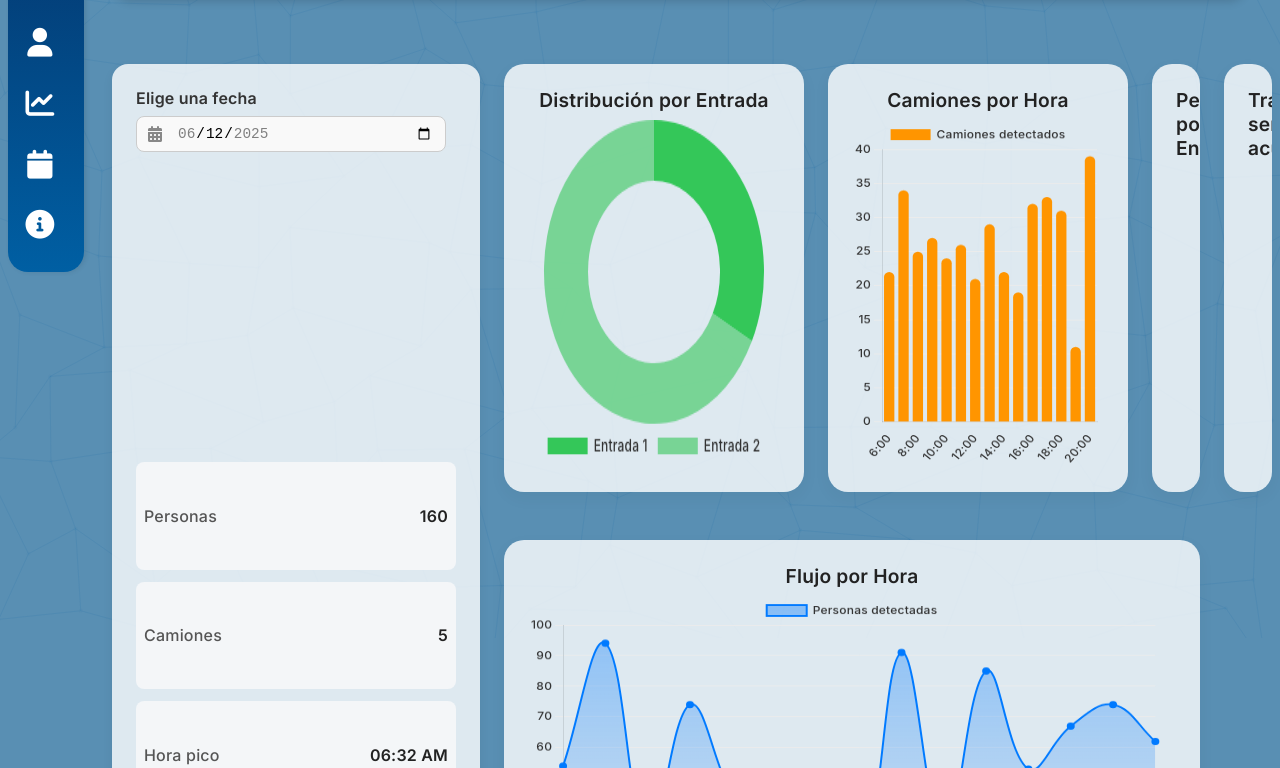
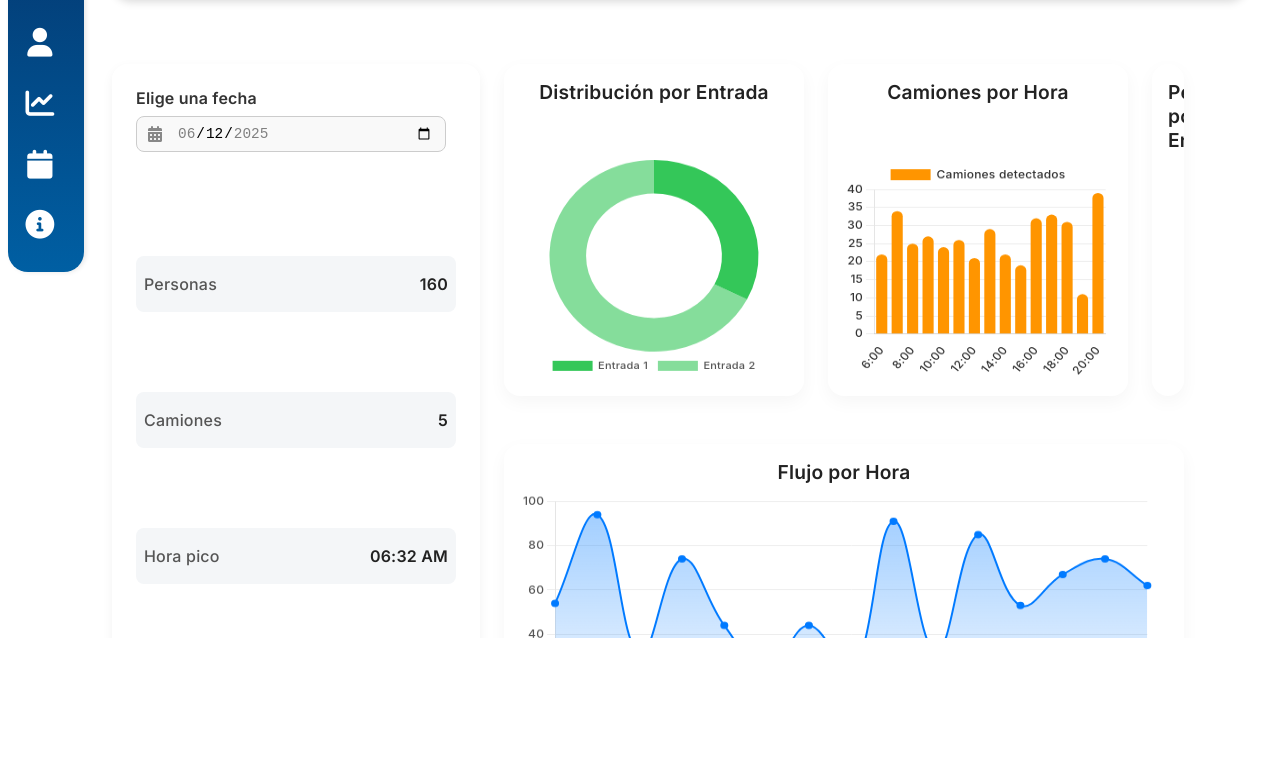
Before and after one commit to Yahir750/CUT_AI, a plain HTML site: page view/frontend/historial.html in a window 1280 px wide. Shown: the part 162-930 px from the top of the page. After the commit the page ends 800 px from the top, so only its background shows below. Drawn offline with nearby package versions, Linux system fonts and the light colour scheme; animation ran at ten frames a second.

Commit message:
front arreglado

```diff
--- a/view/frontend/css/historial.css
+++ b/view/frontend/css/historial.css
@@ -18,17 +18,23 @@
 
 /* 2. La grid sigue igual, pero sin margin-top */
 .dashboard-grid {
-  flex: 1;
   display: grid;
-  grid-template-columns: repeat(auto-fit, minmax(300px, 1fr));
+  grid-template-columns: repeat(auto-fill, minmax(300px, 1fr));
+  grid-auto-flow: row dense;
   gap: 1.5rem;
 }
+
+
 
 /* 3. Asegúrate de que las tarjetas tengan altura explícita */
 .card {
   background: #fff;
   border-radius: 16px;
-  padding: 1rem;
+  padding: 1rem 1.2rem;
+  display: flex;
+  flex-direction: column;
+  justify-content: space-between;
+  min-height: 220px;
 }
 
 
@@ -44,10 +50,14 @@
   text-align: center;
 }
 .dashboard-grid .card canvas {
-  flex: 1 1 auto;
-  width: 100%;
-  height: 100%;
+  width: 100% !important;
+  height: 220px !important;
+  max-height: 240px;
+  margin: 0 auto;
+  display: block;
+  box-sizing: border-box;
 }
+
 
 /* Tus min-heights actuales mantienen el tamaño base */
 .card.dist, .card.cam, .card.personas { min-height: 260px; }
@@ -92,7 +102,7 @@
 /* Datos */
 .datos-grid {
   display: grid;
-  row-gap: 0.75rem;
+  row-gap: 5rem;
 }
 .dato {
   display: flex;
@@ -110,11 +120,3 @@
   font-weight: 600;
   color: #222;
 }
-#mesh-bg {
-  position: fixed;
-  inset: 0;               /* equivale a top:0; right:0; bottom:0; left:0; */
-  width: 100%;
-  height: 100%;
-  z-index: -999;          /* detrás de todo */
-  pointer-events: none;   /* el mouse “atraviesa” el canvas */
-}
--- a/view/frontend/css/index.css
+++ b/view/frontend/css/index.css
@@ -3,9 +3,9 @@ body {
   font-family: 'Inter', -apple-system, BlinkMacSystemFont, "San Francisco", "Segoe UI", Roboto, sans-serif;
   font-weight: 500;
   letter-spacing: 0.2px;
-  background-color: #598fb3;
+  background-color: #ffffff;
   color: #333;
-  display: flex;
+
 }
 
 /* ==============================
@@ -109,7 +109,7 @@ body {
 .main-content {
   margin-left: 80px;
   padding: 2rem;
-  width: calc(100% - 80px);
+  width: auto;
   transition: margin-left 0.3s ease, width 0.3s ease;
   position: relative;
   z-index: 1;
@@ -198,7 +198,7 @@ header {
 }
 
 .kpi-card {
-background: hsla(0, 0%, 100%, 0.8);
+background: #ffffff;
 
 
 
@@ -234,8 +234,9 @@ background: hsla(0, 0%, 100%, 0.8);
    ============================== */
 .dashboard-grid {
   display: grid;
-  gap: 1.5rem;
-  margin-bottom: 2rem;
+  grid-template-columns: repeat(auto-fit, minmax(240px, 1fr));
+  gap: 1rem;
+  margin-bottom: 1rem;
 
 
   grid-template-columns: repeat(4, 1fr);
@@ -273,16 +274,16 @@ background: hsla(0, 0%, 100%, 0.8);
 
 
 .dashboard-grid section {
- background: hsla(0, 0%, 100%, 0.8);
-
-
-  padding: 1.5rem;
-  border-radius: 20px;
+  background: #ffffff;
+  padding: 1rem;
+  border-radius: 16px;
   box-shadow: 0 6px 18px rgba(0, 0, 0, 0.04);
   display: flex;
   flex-direction: column;
   overflow: hidden;
+  min-width: 0; /* ← Esto evita que las gráficas "rompan" el ancho en pantallas pequeñas */
 }
+
 
 .dashboard-grid section h2 {
   margin: 0 0 1rem 0;
@@ -292,24 +293,17 @@ background: hsla(0, 0%, 100%, 0.8);
 }
 
 section canvas {
-  max-width: 100%;
-  height: 300px !important;
+  width: 100% !important;
+  height: 200px !important;
+  max-height: 220px;
+  display: block;
+  margin: 0 auto;
 }
 
 
 
-@media (max-width: 1024px) {
-  .dashboard-grid {
-    grid-template-columns: 1fr;
-    grid-template-rows: repeat(5, auto);
-    grid-template-areas:
-      "flow"
-      "dist"
-      "cam"
-      "personas"
-      "week";
-  }
-}
+
+
 
 
 /* ------------------------------
@@ -319,7 +313,7 @@ section canvas {
   margin: 2rem auto;
   padding: 1.5rem;
   border-radius: 20px;
-  background: hsla(0, 0%, 100%, 0.8);
+  background: #ffffff;
  box-shadow: 0 4px 10px rgba(0, 0, 0, 0.05);
 
   max-width: 800px;
@@ -366,7 +360,7 @@ section canvas {
   margin-bottom: 2rem;
   padding: 1.5rem;
   border-radius: 20px;
-  background: hsla(0, 0%, 100%, 0.8);
+  background:#ffffff;
   box-shadow: 0 6px 18px rgba(0, 0, 0, 0.04);
 }
 
@@ -468,7 +462,7 @@ footer {
   flex-direction: column;
   margin-bottom: 0.75rem;
   padding: 0.5rem 1rem;
- background: hsla(0, 0%, 100%, 0.8);
+ background:#ffffff;
   border-radius: 8px;
 }
 
@@ -517,11 +511,6 @@ footer {
 }
 
 
-@media (max-width: 900px) {
-  .grid-two-cols {
-    flex-direction: column;
-  }
-}
 
 
 .ia-explain-card {
@@ -531,7 +520,7 @@ footer {
  justify-content: center;
   padding: 1.9rem;
   border-radius: 20px;
-  background: hsla(0, 0%, 100%, 0.8);
+  background: #ffffff;
   box-shadow: 0 6px 18px rgba(0, 0, 0, 0.06);
   text-align: center;
   transition: transform 0.3s ease, box-shadow 0.3s ease;
@@ -623,19 +612,11 @@ footer {
 
 html, body {
   overflow: auto;
+  height: 100%;
 }
 
 
-#mesh-bg {
-  position: fixed;
-  top: 0;
-  left: 0;
-  z-index: -1;         /* Detrás de tu .container */
-  width: 100vw;
-  height: 100vh;
-  /* Puedes eliminar este fondo negro opcional o poner transparente */
-  background: transparent;
-}
+
 .login-button {
   padding: 0.5rem 1rem;
   background-color: #005fa3;
@@ -649,3 +630,13 @@ html, body {
 .login-button:hover {
   background-color: #04356c;
 }
+
+#lineChart {
+  width: 100% !important;
+  height: 220px !important;
+  max-width: 100%;
+  max-height: 240px;
+  display: block;
+  margin: 0 auto;
+  box-sizing: border-box;
+}
--- a/view/frontend/historial.html
+++ b/view/frontend/historial.html
@@ -23,7 +23,7 @@
 </head>
 
 <body>
-  <canvas id="mesh-bg"></canvas>
+
   <!-- =========== Sidebar =========== -->
   <div class="sidebar">
     <h2 class="sidebar-logo">
@@ -119,8 +119,8 @@
           <h2>Flujo por Hora</h2>
           <canvas id="lineChart"></canvas>
         </section>
-        <section class="card week">
-          <h2>Tráfico semanal acumulado</h2>
+
+
           <canvas id="weekChart"></canvas>
         </section>
       </div>
--- a/view/frontend/js/historial.js
+++ b/view/frontend/js/historial.js
@@ -1,68 +1,5 @@
 // js/historial.js
 window.addEventListener('DOMContentLoaded', () => {
-
-const canvas = document.getElementById('mesh-bg');
-  const ctx = canvas.getContext('2d');
-  function resize() {
-    canvas.width = window.innerWidth;
-    canvas.height = window.innerHeight;
-  }
-  window.addEventListener('resize', resize);
-  resize();
-  const spacing = 80;
-  const glowSize = 8;
-  const speed = 0.0015;
-  const cols = Math.ceil(canvas.width / spacing) + 1;
-  const rows = Math.ceil(canvas.height / spacing) + 1;
-  const points = [];
-  for (let i = 0; i < cols; i++) {
-    for (let j = 0; j < rows; j++) {
-      points.push({ ox: i * spacing, oy: j * spacing, x: 0, y: 0, offset: Math.random() * 1000 });
-    }
-  }
-  function animate(t) {
-  ctx.clearRect(0, 0, canvas.width, canvas.height);
-
-  const [r, g, b] = [0, 95, 163];  // tu #005fa3
-
-  ctx.shadowBlur   = glowSize;
-  ctx.shadowColor  = `rgba(${r},${g},${b}, 0.05)`;
-  ctx.fillStyle    = `rgba(${r},${g},${b}, 0.03)`;
-  ctx.strokeStyle  = `rgba(${r},${g},${b}, 0.10)`;
-  ctx.lineWidth    = 1;
-
-  points.forEach(p => {
-    const time = t * speed + p.offset;
-    p.x = p.ox + Math.sin(time + p.oy * 0.005) * 30;
-    p.y = p.oy + Math.cos(time + p.ox * 0.005) * 30;
-  });
-    ctx.beginPath();
-    for (let i = 0; i < cols; i++) {
-      for (let j = 0; j < rows; j++) {
-        const idx = i * rows + j;
-        const p = points[idx];
-        if (i < cols - 1) {
-          const pr = points[(i + 1) * rows + j];
-          ctx.moveTo(p.x, p.y);
-          ctx.lineTo(pr.x, pr.y);
-        }
-        if (j < rows - 1) {
-          const pb = points[i * rows + j + 1];
-          ctx.moveTo(p.x, p.y);
-          ctx.lineTo(pb.x, pb.y);
-        }
-      }
-    }
-    ctx.stroke();
-    ctx.beginPath();
-    points.forEach(p => {
-      ctx.moveTo(p.x + 2, p.y);
-      ctx.arc(p.x, p.y, 2, 0, Math.PI * 2);
-    });
-    ctx.fill();
-    requestAnimationFrame(animate);
-  }
-  requestAnimationFrame(animate);
 
 
 
@@ -140,7 +77,7 @@ const canvas = document.getElementById('mesh-bg');
   const pieCtx       = document.getElementById('pieChart').getContext('2d');
   const camionCtx    = document.getElementById('camionesChart').getContext('2d');
   const personasCtx  = document.getElementById('personasEntradaChart').getContext('2d');
-  const weekCtx      = document.getElementById('weekChart').getContext('2d');
+
 
   // Crea instancias vacías
   const lineChart = new Chart(lineCtx, {
@@ -162,10 +99,20 @@ const canvas = document.getElementById('mesh-bg');
   options: {
     responsive: true,
     maintainAspectRatio: false,
-      animation: { duration: 3000 },
+    layout: {
+      padding: { top: 8, bottom: 8 }
+    },
+    plugins: {
+      legend: { display: false },
+      tooltip: {
+        backgroundColor: '#333',
+        bodyFont: { size: 12 },
+        cornerRadius: 6
+      }
+    },
     scales: {
-        x: { grid: { display: false } },
-        y: { grid: { color: '#ECECEC' } }
+      x: { grid: { display: false }, ticks: { color: '#555' } },
+      y: { grid: { color: '#ECECEC' }, ticks: { color: '#555', stepSize: 20 } }
     }
   }
 });
@@ -174,13 +121,26 @@ const canvas = document.getElementById('mesh-bg');
   type: 'doughnut',
   data: {
     labels: ['Entrada 1','Entrada 2'],
-      datasets: [{ data: [], backgroundColor: [COLORS.VERDE, 'rgba(52,199,89,0.6)'], hoverOffset: 10, borderWidth: 0 }]
+    datasets: [{
+      data: [],
+      backgroundColor: [COLORS.VERDE, 'rgba(52,199,89,0.6)'],
+      hoverOffset: 10,
+      borderWidth: 0
+    }]
   },
   options: {
-      cutout: '60%',
     responsive: true,
-      animation: { duration: 3000 },
-      plugins: { legend: { position: 'bottom' } }
+    cutout: '65%',
+    animation: { duration: 2000 },
+    plugins: {
+      legend: {
+        position: 'bottom',
+        labels: {
+          font: { size: 11 },
+          color: '#555'
+        }
+      }
+    }
   }
 });
 
@@ -200,40 +160,33 @@ const canvas = document.getElementById('mesh-bg');
       }
     }
   });
-
   const personasEntradaChart = new Chart(personasCtx, {
   type: 'bar',
   data: {
     labels: ['Entrada 1','Entrada 2'],
-      datasets: [{ label: 'Personas detectadas', data: [], backgroundColor: [COLORS.ROJO, 'rgba(255,59,48,0.6)'], borderRadius: 6 }]
+    datasets: [{
+      label: 'Personas detectadas',
+      data: [],
+      backgroundColor: [COLORS.ROJO, 'rgba(255,59,48,0.6)'],
+      borderRadius: 6,
+      barThickness: 20
+    }]
   },
   options: {
     indexAxis: 'y',
     responsive: true,
-      animation: { duration: 3000 },
+    maintainAspectRatio: false,
+    layout: { padding: { top: 8, bottom: 8 } },
+    plugins: {
+      legend: { display: false }
+    },
     scales: {
-        x: { grid: { color: '#ECECEC' } },
-        y: { grid: { display: false } }
+      x: { grid: { color: '#ECECEC' }, ticks: { color: '#555' } },
+      y: { grid: { display: false }, ticks: { color: '#555' } }
     }
   }
 });
 
-  const weekChart = new Chart(weekCtx, {
-    type: 'bar',
-    data: {
-      labels: ['Lunes','Martes','Miércoles','Jueves','Viernes','Sábado','Domingo'],
-      datasets: [{ label: 'Personas', data: [], backgroundColor: COLORS.MORADO, borderRadius: 6 }]
-    },
-    options: {
-      responsive: true,
-      maintainAspectRatio: false,
-      animation: { duration: 3000 },
-      scales: {
-        x: { grid: { display: false } },
-        y: { grid: { color: '#ECECEC' } }
-      }
-    }
-  });
 
   // ————— 4. Función para actualizar TODAS las gráficas —————
   function updateCharts() {
@@ -258,8 +211,7 @@ const canvas = document.getElementById('mesh-bg');
     personasEntradaChart.update();
 
     // Semana
-    weekChart.data.datasets[0].data = Array(7).fill().map(() => randomInt(100, 300));
-    weekChart.update();
+
   }
 
   // ————— 5. Eventos de cambio —————
```
Also changed, not shown: view/frontend/index.html (+1 -1 lines), view/frontend/js/login.js (+0 -53 lines), view/frontend/js/main.js (+52 -127 lines). Lines whose indentation alone changed are shown as unchanged.
